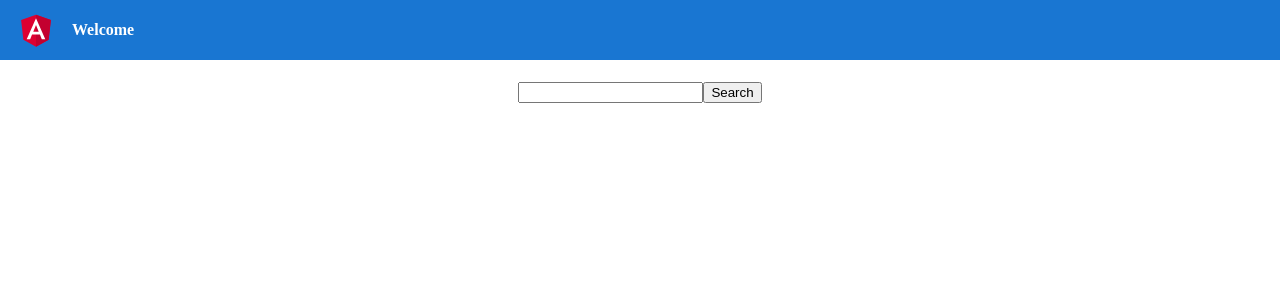
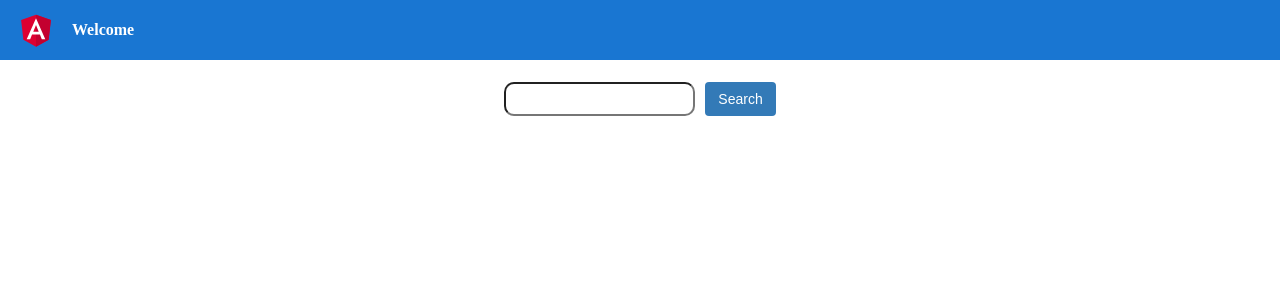
Before and after one commit to mahadevmandole/colors-masonry-grid, an Angular app: page / in a window 1280 px wide. Shown: the top 300 px of the page. Built offline with nearby package versions, Linux system fonts and the light colour scheme.

Commit message:
Added validation and css for input, search button

```diff
--- a/src/app/app.component.html
+++ b/src/app/app.component.html
@@ -12,8 +12,8 @@
   </div>
   <!-- Resources -->
   <div class="search-container">
-    <input id="searchInput" #queryStrng type="text">
-    <button id="click-button" (click)="getSearchResult(queryStrng.value)">Search</button>
+    <input class="search-input" [ngClass]="{'invalid': inValid}" id="searchInput" #queryStrng type="text">
+    <button class="search-btn ml" id="click-button" (click)="getSearchResult(queryStrng.value)">Search</button>
   </div>
 
   <ul class="card-container">
--- a/src/app/app.component.scss
+++ b/src/app/app.component.scss
@@ -51,6 +51,36 @@
     transition: all 0.2s ease-in-out;
     line-height: 24px;
 }
+.invalid{
+    border-color: #ff0000;
+}
+.search-input {
+    border-radius: 10px;
+    padding: 5px;
+}
+.ml{
+    margin-left: 10px;
+}
+.search-btn {
+    color: #fff;
+    background-color: #337ab7;
+    border-color: #2e6da4;
+    display: inline-block;
+    margin-bottom: 0;
+    font-weight: 400;
+    text-align: center;
+    white-space: nowrap;
+    vertical-align: middle;
+    -ms-touch-action: manipulation;
+    touch-action: manipulation;
+    cursor: pointer;
+    background-image: none;
+    border: 1px solid transparent;
+    padding: 6px 12px;
+    font-size: 14px;
+    line-height: 1.42857143;
+    border-radius: 4px;
+}
 
 
 //Loader
--- a/src/app/app.component.ts
+++ b/src/app/app.component.ts
@@ -18,10 +18,18 @@ export class AppComponent {
    * Flag to show loader
    * @type {boolean}
    */
-  isLoading:boolean ;
+  isLoading: boolean;
+
+  /**
+  * Flag to show invalid state
+  * @type {boolean}
+  */
+  inValid: boolean;
 
   constructor(private httpService: HttpService) {
     this.isLoading = false;
+    this.inValid = false;
+
   }
 
   /**
@@ -29,11 +37,17 @@ export class AppComponent {
    * @param {string} searchQuery - Search string.
    */
   getSearchResult(searchQueryString: string) {
-    this.isLoading = true;
-    const url = 'https://backend.picular.co/api/search?query='+ searchQueryString;
-    this.httpService.fetchData(url).subscribe((data) => {
-      this.isLoading = false;
-      this.searchResult = data;
-    })
+    if (searchQueryString) {
+      this.isLoading = true;
+      this.inValid = false;
+      const url = 'https://backend.picular.co/api/search?query=' + searchQueryString;
+      this.httpService.fetchData(url).subscribe((data) => {
+        this.isLoading = false;
+        this.searchResult = data;
+      })
+    } else {
+      this.inValid = true;
+    }
+
   }
 }
```
Also changed, not shown: 1 other file (tests, documents, lock files or other folders).
